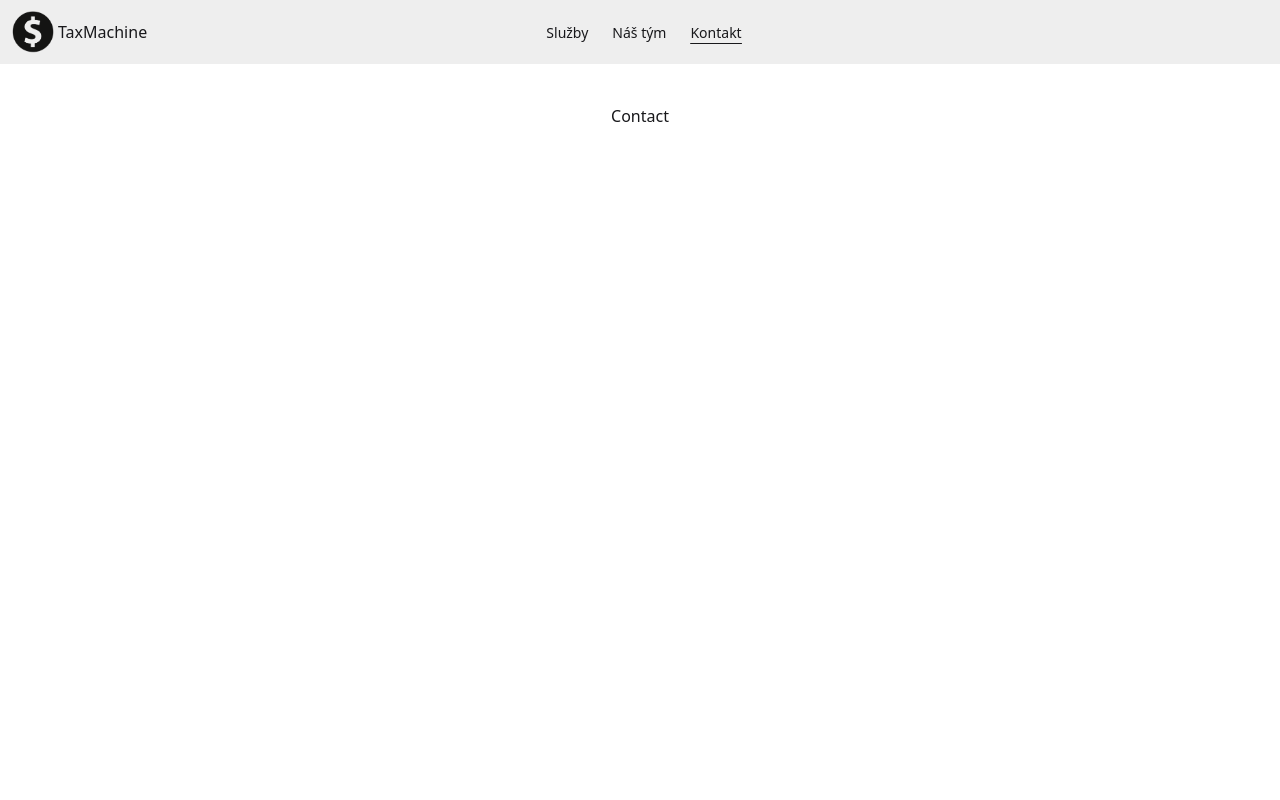
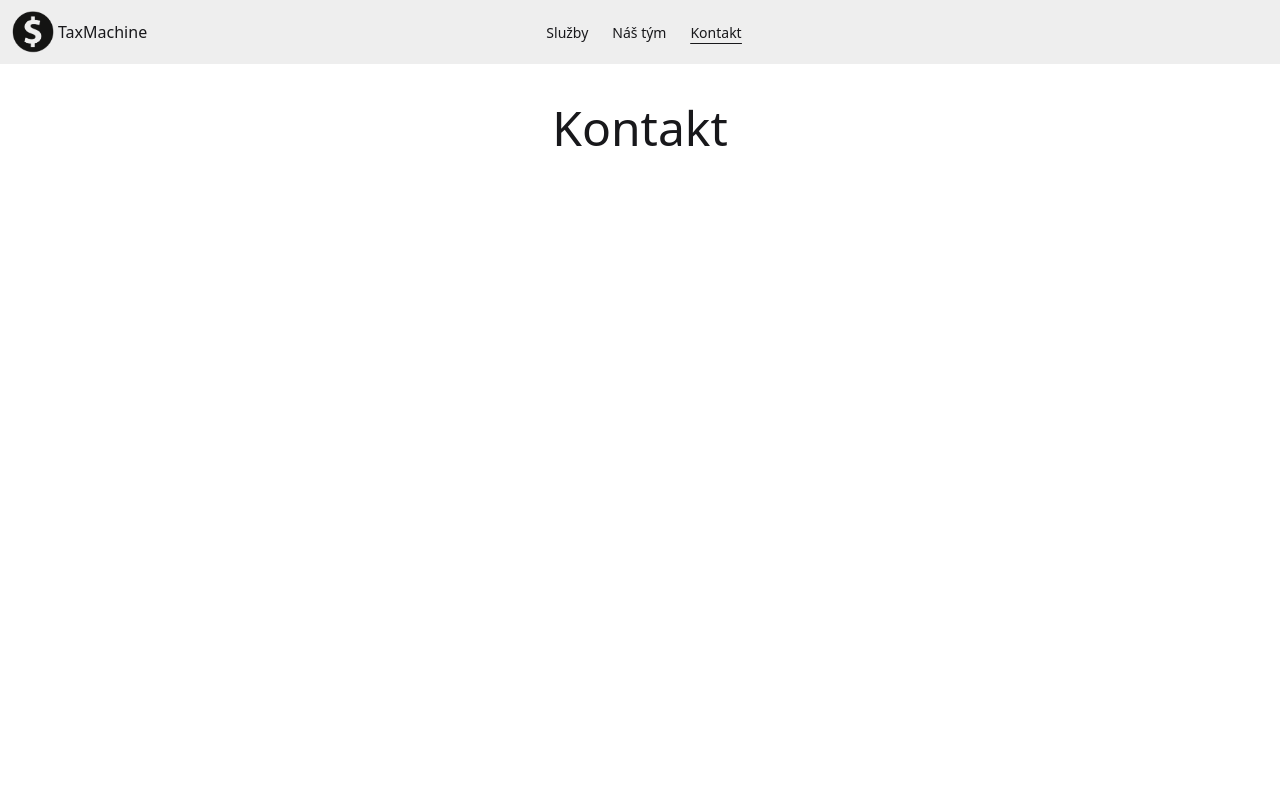
Before and after one commit to xsuran07/taxMachine, a Next.js app: page /contact in a window 1280 px wide. Shown: the top 800 px of the page. Built offline with nearby package versions, Linux system fonts and the light colour scheme.

Commit message:
Add skeleton of the contact page

```diff
--- a/src/app/contact/page.tsx
+++ b/src/app/contact/page.tsx
@@ -1,3 +1,12 @@
+import MainTitle from "@/components/mainTitle/mainTitle";
+import useContactPage from "@/hooks/useContactPage";
+
 export default function ContactPage() {
-  return <div>Contact</div>;
+  const config = useContactPage();
+
+  return (
+    <div className="flex flex-col">
+      <MainTitle text={config.title} />
+    </div>
+  );
 }
--- /dev/null
+++ b/src/hooks/useContactPage.ts
@@ -0,0 +1,9 @@
+export interface contactPageProps {
+  title: string;
+}
+
+export default function useContactPage(): contactPageProps {
+  return {
+    title: "Kontakt",
+  };
+}
```
